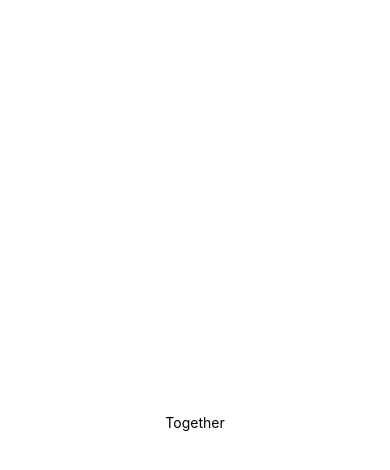
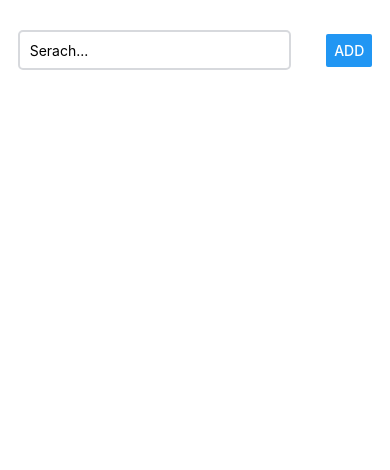
Before and after one commit to Mesgin/Together-react_native, a React Native app: screen / in a window 390 px wide. Shown: the top 470 px of the page. Built offline with nearby package versions, Linux system fonts and the light colour scheme.

Commit message:
add search box

```diff
--- a/App.js
+++ b/App.js
@@ -1,11 +1,29 @@
 import React from 'react';
-import { StyleSheet, Text, View } from 'react-native';
+import { StyleSheet, Text, View, TextInput, Button } from 'react-native';
 
 export default class App extends React.Component {
+  state = {
+    placeText: ''
+  }
+
+  placeTextHandler = (e) => {
+    this.setState({
+      placeText: e.value
+    })
+  }
+
   render() {
     return (
       <View style={styles.container}>
-        <Text>Together</Text>
+        <View style={styles.inputPlace}>
+          <TextInput
+            style={styles.placeInput}
+            onChangeText={this.placeTextHandler}
+            value={this.state.placeText}
+            placeholder='Serach...'
+          />
+          <Button title='add' style={styles.placeButton}/>
+        </View>
       </View>
     );
   }
@@ -14,8 +32,26 @@ export default class App extends React.Component {
 const styles = StyleSheet.create({
   container: {
     flex: 1,
+    marginTop: 30,
     backgroundColor: '#fff',
     alignItems: 'center',
-    justifyContent: 'center',
+    justifyContent: 'flex-start',
   },
+  inputPlace: {
+    flexDirection: 'row',
+    justifyContent: 'space-around',
+    alignItems: 'center',
+    width: '100%'
+  },
+  placeInput: {
+    width: '70%',
+    height: 40,
+    padding: 10,
+    borderColor: '#d7d9dd',
+    borderWidth: 2,
+    borderRadius: 5
+  },
+  placeButton: {
+    width: '30%'
+  }
 });
```
Also changed, not shown: 4942 other files (tests, documents, lock files or other folders).
